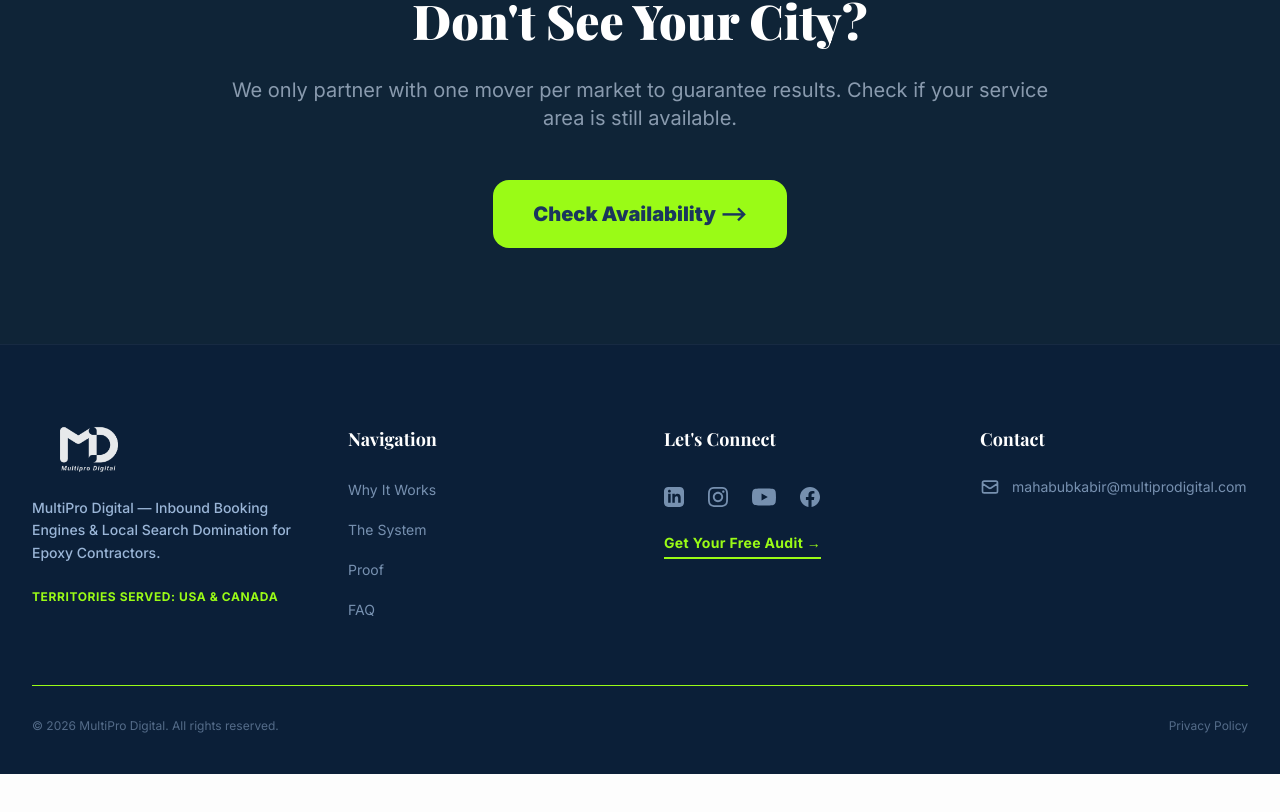
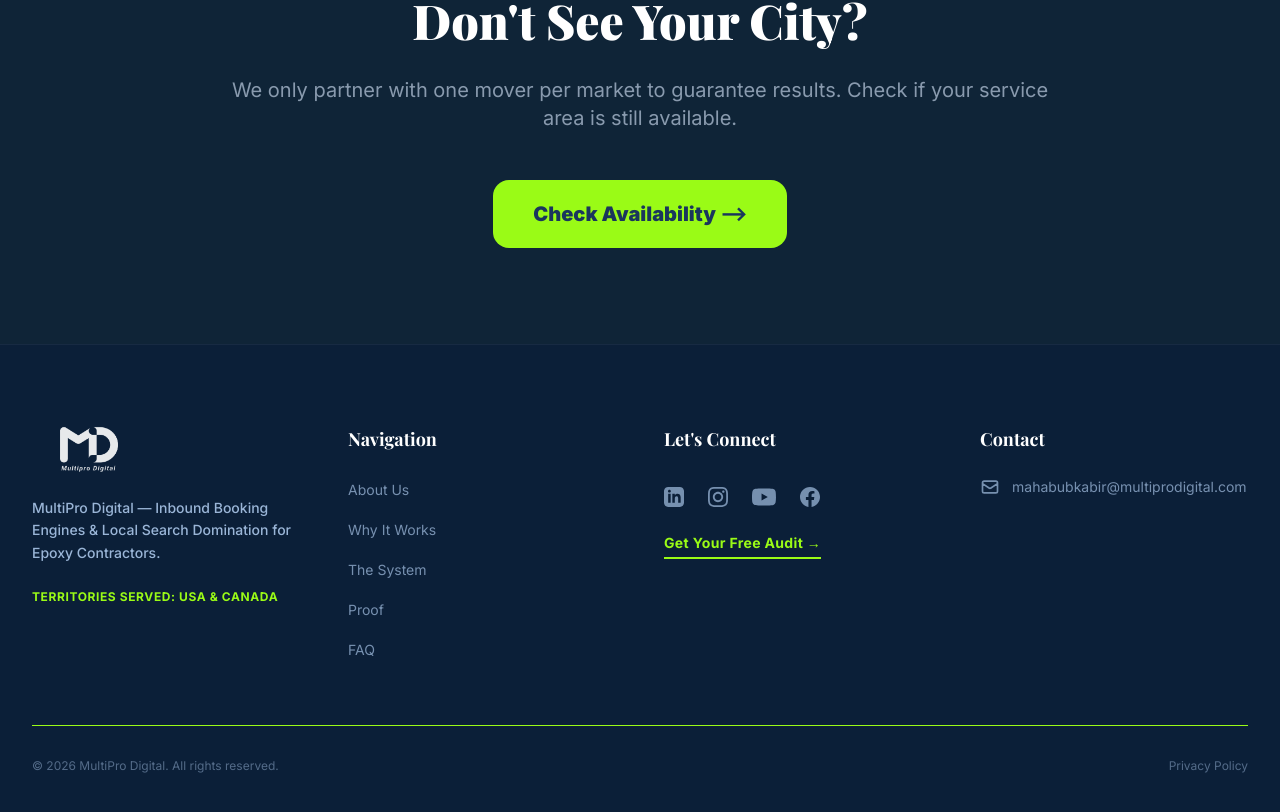
Before and after one commit to mahabubkabir40-ai/multipro-digital, a Next.js app: page /service-areas in a window 1280 px wide. Shown: the part 1036-1848 px from the top of the page. Before the commit the page ends 1810 px from the top, so only its background shows below. Built offline with nearby package versions, Linux system fonts and the light colour scheme; a web font is replaced by a local one.

Commit message:
Deploy comprehensive epoxy & concrete coatings About Us page and update footer navigation

```diff
--- a/src/components/Footer.tsx
+++ b/src/components/Footer.tsx
@@ -29,10 +29,11 @@ export default function Footer() {
           <div className="flex flex-col items-center md:items-start">
             <h4 className="text-white font-serif font-bold text-lg mb-6">Navigation</h4>
             <ul className="space-y-4">
-              <li><Link href="#why-it-works" prefetch={false} className="text-blue-200/60 hover:text-brand-lime transition-colors text-sm font-sans">Why It Works</Link></li>
-              <li><Link href="#the-system" prefetch={false} className="text-blue-200/60 hover:text-brand-lime transition-colors text-sm font-sans">The System</Link></li>
-              <li><Link href="#proof" prefetch={false} className="text-blue-200/60 hover:text-brand-lime transition-colors text-sm font-sans">Proof</Link></li>
-              <li><Link href="#faq" prefetch={false} className="text-blue-200/60 hover:text-brand-lime transition-colors text-sm font-sans">FAQ</Link></li>
+              <li><Link href="/about" prefetch={false} className="text-blue-200/60 hover:text-brand-lime transition-colors text-sm font-sans">About Us</Link></li>
+              <li><Link href="/#why-it-works" prefetch={false} className="text-blue-200/60 hover:text-brand-lime transition-colors text-sm font-sans">Why It Works</Link></li>
+              <li><Link href="/#the-system" prefetch={false} className="text-blue-200/60 hover:text-brand-lime transition-colors text-sm font-sans">The System</Link></li>
+              <li><Link href="/#proof" prefetch={false} className="text-blue-200/60 hover:text-brand-lime transition-colors text-sm font-sans">Proof</Link></li>
+              <li><Link href="/#faq" prefetch={false} className="text-blue-200/60 hover:text-brand-lime transition-colors text-sm font-sans">FAQ</Link></li>
             </ul>
           </div>
 
@@ -48,7 +49,7 @@ export default function Footer() {
                   <span className="sr-only">Instagram</span>
                   <svg className="w-5 h-5 flex-shrink-0" fill="currentColor" viewBox="0 0 24 24"><path d="M12 2.163c3.204 0 3.584.012 4.85.07 3.252.148 4.771 1.691 4.919 4.919.058 1.265.069 1.645.069 4.849 0 3.205-.012 3.584-.069 4.849-.149 3.225-1.664 4.771-4.919 4.919-1.266.058-1.644.07-4.85.07-3.204 0-3.584-.012-4.849-.07-3.26-.149-4.771-1.699-4.919-4.92-.058-1.265-.07-1.644-.07-4.849 0-3.204.013-3.583.07-4.849.149-3.227 1.664-4.771 4.919-4.919 1.266-.057 1.645-.069 4.849-.069zm0-2.163c-3.259 0-3.667.014-4.947.072-4.358.2-6.78 2.618-6.98 6.98-.059 1.281-.073 1.689-.073 4.948 0 3.259.014 3.668.072 4.948.2 4.358 2.618 6.78 6.98 6.98 1.281.058 1.689.072 4.948.072 3.259 0 3.668-.014 4.948-.072 4.354-.2 6.782-2.618 6.979-6.98.059-1.28.073-1.689.073-4.948 0-3.259-.014-3.667-.072-4.947-.196-4.354-2.617-6.78-6.979-6.98-1.281-.059-1.69-.073-4.949-.073zm0 5.838c-3.403 0-6.162 2.759-6.162 6.162s2.759 6.163 6.162 6.163 6.162-2.759 6.162-6.163c0-3.403-2.759-6.162-6.162-6.162zm0 10.162c-2.209 0-4-1.79-4-4 0-2.209 1.791-4 4-4s4 1.791 4 4c0 2.21-1.791 4-4 4zm6.406-11.845c-.796 0-1.441.645-1.441 1.44s.645 1.44 1.441 1.44c.795 0 1.439-.645 1.439-1.44s-.644-1.44-1.439-1.44z"/></svg>
                 </Link>
-                <Link href="https://www.youtube.com/@MultiproMovers" className="text-blue-200/60 hover:text-brand-lime transition-all duration-300 hover:scale-110" target="_blank" rel="noopener noreferrer">
+                <Link href="https://www.youtube.com/@multiprodigitalagency" className="text-blue-200/60 hover:text-brand-lime transition-all duration-300 hover:scale-110" target="_blank" rel="noopener noreferrer">
                   <span className="sr-only">YouTube</span>
                   <svg className="w-6 h-6 flex-shrink-0" fill="currentColor" viewBox="0 0 24 24"><path d="M23.498 6.186a3.016 3.016 0 0 0-2.122-2.136C19.505 3.545 12 3.545 12 3.545s-7.505 0-9.377.505A3.017 3.017 0 0 0 .502 6.186C0 8.07 0 12 0 12s0 3.93.502 5.814a3.016 3.016 0 0 0 2.122 2.136c1.871.505 9.376.505 9.376.505s7.505 0 9.377-.505a3.015 3.015 0 0 0 2.122-2.136C24 15.93 24 12 24 12s0-3.93-.502-5.814zM9.545 15.568V8.432L15.818 12l-6.273 3.568z"/></svg>
                 </Link>
```
